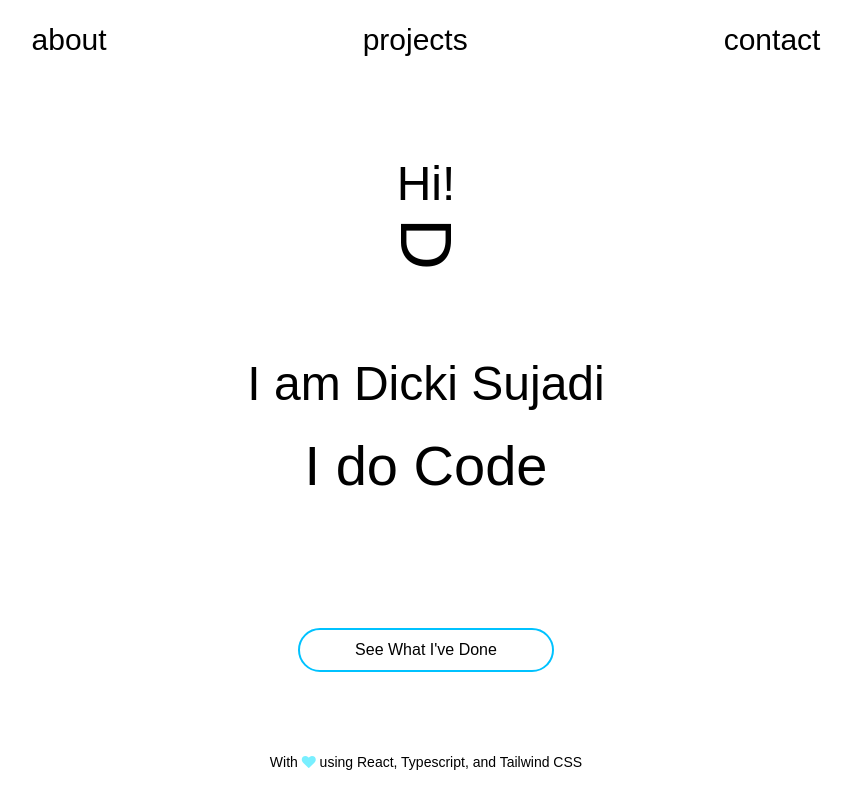
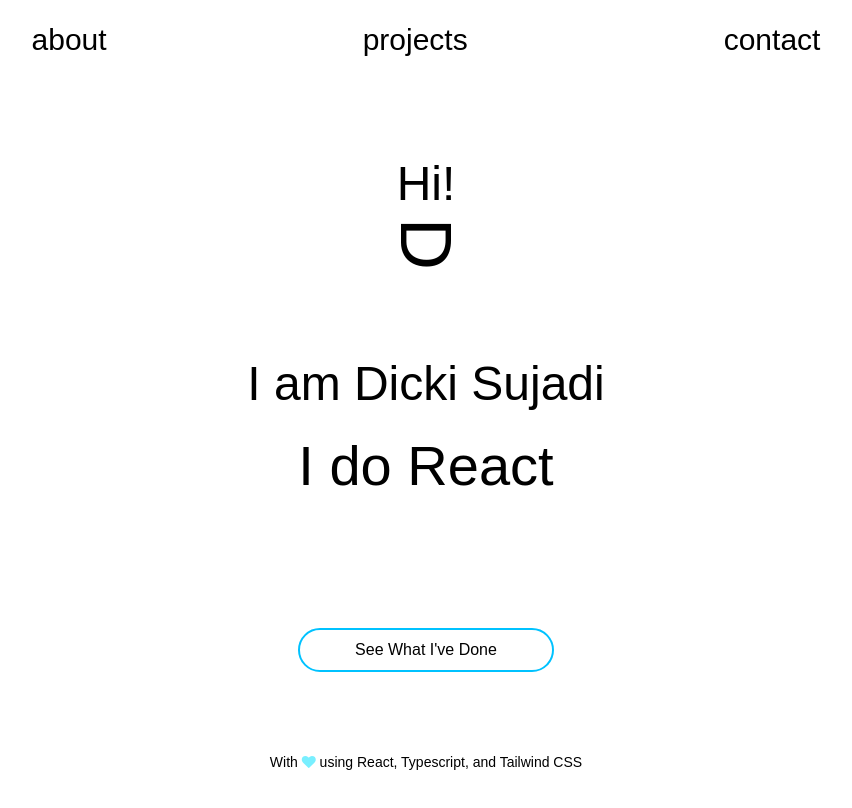
Before and after one commit to dickisujadi/portfolios, a React (Create React App) app: page / in a window 1280 px wide. Shown: the top 808 px of the page, without its empty margins (214-1066 px from the left). Built offline with nearby package versions, Linux system fonts and the light colour scheme.

Commit message:
clean code on about

```diff
--- a/src/pages/About.tsx
+++ b/src/pages/About.tsx
@@ -1,9 +1,5 @@
-import { useEffect, useState } from "react";
 import Button from "../ui/atoms/Button";
 import { pages } from "../utilities/PagesMapping";
-import { default as logo} from "./../assets/smiling-d-transparent-grey-circle.svg";
-import Footer from "../ui/molecules/Footer";
-import Header from "../ui/molecules/Header";
 
 interface AboutProps {
     onClick: (props: number) => void
@@ -18,7 +14,7 @@ export default function About({onClick}: AboutProps) {
             </div>
             <div className="mb-[15vh]">
                 <p className="text-5xl sm:text-4xl xs:text-3xl font-extralight mb-4">I am <span className="font-normal">Dicki Sujadi</span></p>
-                <p className="text-[3.5rem] sm:text-3xl xs:text-4xl font-extralight">I do <span className="font-normal">Code</span></p>
+                <p className="text-[3.5rem] sm:text-3xl xs:text-4xl font-extralight">I do <span className="font-normal">React</span></p>
             </div>
             <div className="w-1/5 xs:w-3/5 sm:w-2/5 mx-auto my-[10vh]">
                 <Button content="See What I've Done" onClick={() => {onClick(pages.projects)}} />
```
